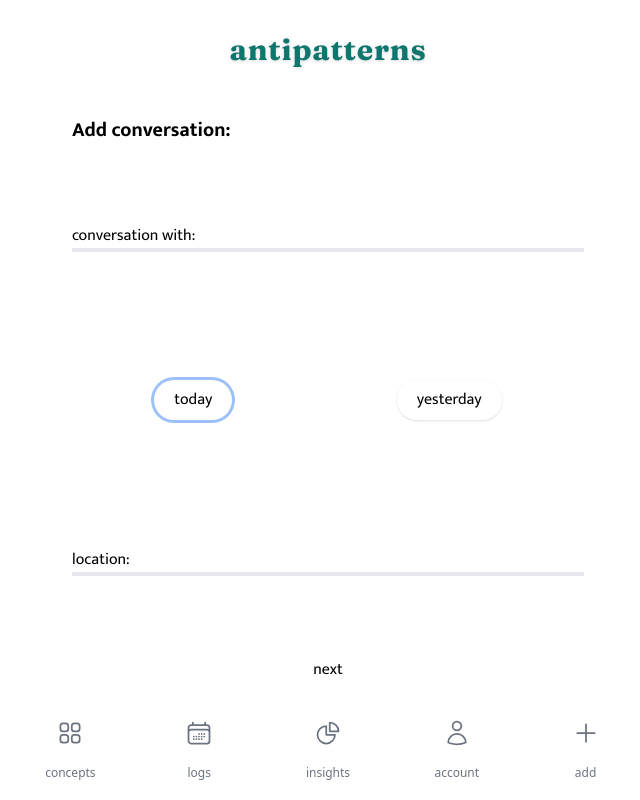
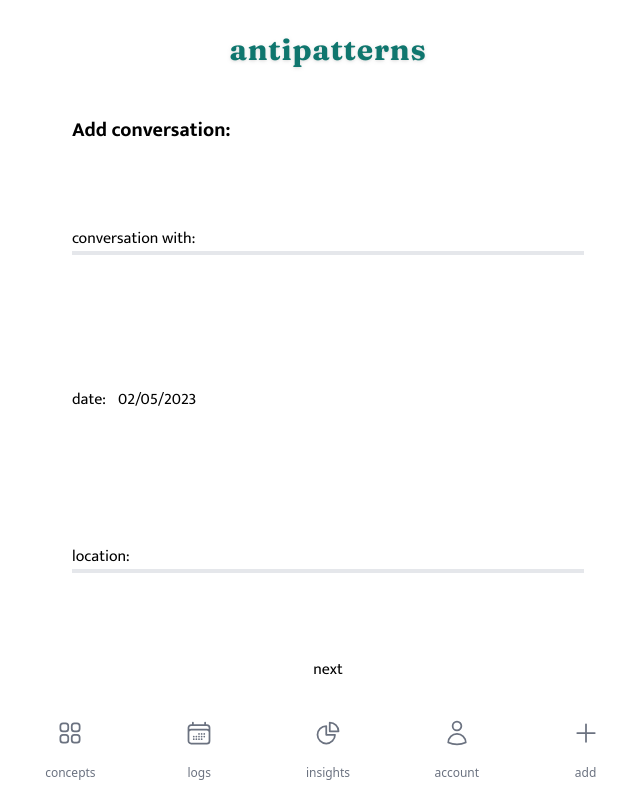
Before and after one commit to josephrmartinez/reactionsjournal, a React (Vite) app: page /reactionsjournal/add in a window 1280 px wide. Shown: the whole page, without its empty margins (312-952 px from the left). Built offline with nearby package versions, Linux system fonts and the light colour scheme.

Commit message:
Implement simplified datepicker on add form

```diff
--- a/package.json
+++ b/package.json
@@ -11,7 +11,9 @@
   "dependencies": {
     "localforage": "^1.10.0",
     "match-sorter": "^6.3.1",
+    "nanoid": "^4.0.1",
     "react": "^18.2.0",
+    "react-datepicker": "^4.10.0",
     "react-dom": "^18.2.0",
     "react-router-dom": "^6.8.0",
     "sort-by": "^1.2.0"
--- a/src/index.css
+++ b/src/index.css
@@ -63,8 +63,8 @@ body{
     cursor: pointer;
     border-radius: 5px;
 }
-
-input:not([type="radio"]):not([type="checkbox"]){
+/*
+input:([type="text"]):not([type="checkbox"]){
     appearance: none;
     border: none;
     outline: none;
@@ -72,7 +72,7 @@ input:not([type="radio"]):not([type="checkbox"]){
     cursor: initial;
     font-weight: bold;
     color: darkgreen;
-}
+} */
 
 .date-toggle-div {
     background-color: white;
--- a/src/routes/add.jsx
+++ b/src/routes/add.jsx
@@ -7,11 +7,13 @@ import PartnerReactionsForm from "./addForms/PartnerReactionsForm"
 import PartnerResponsesForm from "./addForms/PartnerResponsesForm"
 import NotesAndSubmitForm from "./addForms/NotesAndSubmitForm"
 import { Navigate } from "react-router-dom"
+import { nanoid } from "nanoid"
+
 
 
 
 const INITIAL_DATA = {
-    "conversationID": "",
+    "conversationID": nanoid(),
     "conversationDate": "",
     "conversationLocation": "",
     "conversationWith": "",
@@ -77,7 +79,6 @@ export default function Add() {
         setData(prevData => {
             return {...prevData, ...fields}
         })
-        console.log(data)
     }
 
 
--- a/src/routes/addForms/DateLocationWithForm.jsx
+++ b/src/routes/addForms/DateLocationWithForm.jsx
@@ -1,27 +1,15 @@
-import { useState } from 'react';
+import { useEffect, useState } from 'react';
 import FormWrapper from './FormWrapper.jsx'
+import DatePicker from 'react-datepicker';
+import "react-datepicker/dist/react-datepicker.css";
+
 
 export default function DateLocationWithForm({ conversationID, conversationDate, conversationLocation, conversationWith, updateFields }) {
-    const [date, setDate] = useState([
-        { id: "1", name: "today", selected: true },
-        { id: "2", name: "yesterday", selected: false }
-    ])
+    const [startDate, setStartDate] = useState(new Date());
 
-    const dateClicked = (e) => {
-    setDate(
-      date.map((option) =>
-        option.id === e.target.getAttribute("data-id")
-          ? { ...option, selected: !option.selected }
-          : { ...option, selected: !option.selected }
-      )
-    );
-
-      let selectedDate = date.filter(option => option.selected)
-      updateFields({ conversationDate: selectedDate.name })
-    //   HOW TO ADD TWO WAY DATA BINDINGS ON DIV TOGGLE ITEMS LIKE THIS?
-
-  };
-
+    useEffect(() => {
+    updateFields({ conversationDate: startDate })
+    }, [startDate])
 
 return (
     <FormWrapper title="Add conversation:">
@@ -33,33 +21,25 @@ export default function DateLocationWithForm({ conversationID, conversationDate,
                 required
                 type="text"
                 style={{ width: "110px" }}
-                        className="pl-3"
+                className="pl-3 border-none outline-none font-bold text-green-800"
                 value={conversationWith}
                 onChange={e => updateFields({ conversationWith: e.target.value })} />
             </div>
 
-                <div className="flex flex-row justify-around">
-                    {date.map((option) => (
-                        <div
-                            onClick={dateClicked}
-                            data-id={option.id}
-                            key={option.id}
-                            className={`date-toggle-div${option.selected ? " selected" : ""}`}
-                        >
-                            {option.name}
-                        </div>))}
-
+            <div className='flex flex-row align-center w-full align-left'>
+                <label className='pr-3'>date:</label>
+                {/* <input type="date"  className="pl-5" value={startDate}></input> */}
+                <DatePicker style={{ width: "90px"}} selected={startDate} onChange={(date) => setStartDate(date)} />
             </div>
 
             <div className='border-b-4 flex flex-row align-center justify-start w-full'><label>location:</label>
                 <input
                     required
                     type="text"
-                        className="pl-3"
+                    className="pl-3 border-none outline-none font-bold text-green-800"
                     value={conversationLocation}
-                        onChange={e => updateFields({ conversationLocation: e.target.value })} /></div>
+                    onChange={e => updateFields({ conversationLocation: e.target.value })} />
             </div>
-
-            </FormWrapper>
-        )
-    }
+        </div>
+    </FormWrapper>)
+};
```
Also changed, not shown: src/TODO.txt, 1 other file (tests, documents, lock files or other folders). Lines whose indentation alone changed are shown as unchanged.
